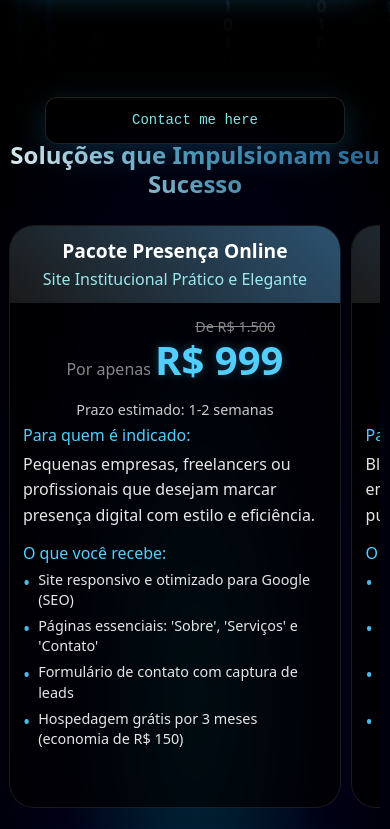
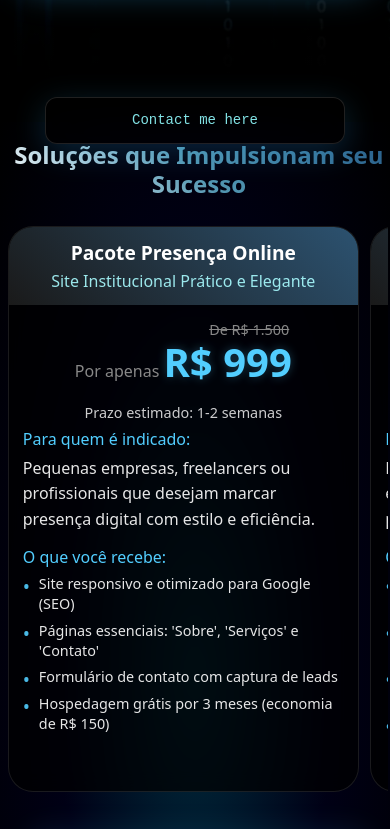
Before and after one commit to LucasRgo/portfolio, a React (Vite) app: page / in a window 390 px wide. Shown: the part 680-1509 px from the top of the page. Built offline with nearby package versions, Linux system fonts and the light colour scheme.

Commit message:
css on s10 improved

```diff
--- a/index.html
+++ b/index.html
@@ -3,7 +3,7 @@
   <head>
     <meta charset="UTF-8" />
     <link rel="icon" type="image/svg+xml" href="/" />
-    <meta name="viewport" content="width=device-width, initial-scale=1.0" />
+    <meta name="viewport" content="width=device-width, initial-scale=1.0, maximum-scale=1.0, user-scalable=no">
     <title>Lucas CJ dev</title>
   </head>
   <body>
--- a/src/pages/home/Services.css
+++ b/src/pages/home/Services.css
@@ -316,9 +316,12 @@ i {
 /* Mobile-specific styles */
 @media (max-width: 868px) {
     .services-section {
-        padding: 5% 2%;
-        width: 100%;
-        overflow-x: hidden;
+        padding: 5% 0;
+        padding-left: 2%;
+        width: 100vw;
+        max-width: 100%;
+        overflow: hidden;
+        position: relative;
     }
 
     .services-section h2 {
@@ -336,7 +339,7 @@ i {
         overflow-x: auto;
         scroll-snap-type: x mandatory;
         gap: 3%;
-        padding: 2% 4%;
+        padding: 2% 0%;
         margin: 0;
         width: 99.5%;
         scrollbar-width: none;
@@ -344,7 +347,7 @@ i {
     }
 
     .service-card {
-        max-width: 97%;
+        width: 90vw;
         min-width: 320px;
         scroll-snap-align: start;
         margin-bottom: 3%;
@@ -402,6 +405,9 @@ i {
     .additional-services {
         padding: 5% 2%;
         width: 100%;
+        width: 100vw;
+        max-width: 100%;
+        overflow: hidden;
     }
 
     .additional-services h2 {
@@ -418,7 +424,7 @@ i {
         overflow-x: auto;
         scroll-snap-type: x mandatory;
         gap: 3%;
-        padding: 2% 4%;
+        padding: 2% 0%;
         margin: 3% 0;
         width: 99%;
         scrollbar-width: none;
@@ -469,4 +475,9 @@ i {
     .services-list {
         scroll-behavior: smooth;
     }
+
+    @viewport {
+        width: device-width;
+        zoom: 1.0;
+    }
 }
```
